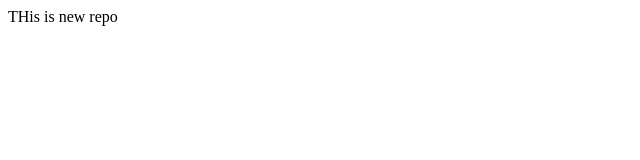
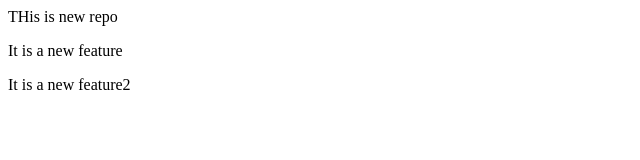
Before and after one commit to sagarpython8/local, a plain HTML site: page index.html in a window 1280 px wide. Shown: the whole page, without its empty margins (0-640 px from the left). Drawn offline with Linux system fonts and the light colour scheme.

Commit message:
add readme
new feture add in feature 1 branch

added feature2 in readme file

```diff
--- a/index.html
+++ b/index.html
@@ -1 +1,3 @@
 <p>THis is new repo</p>
+<p>It is a new feature</p>
+<p>It is a new feature2</p>
```
Also changed, not shown: 1 other file.
